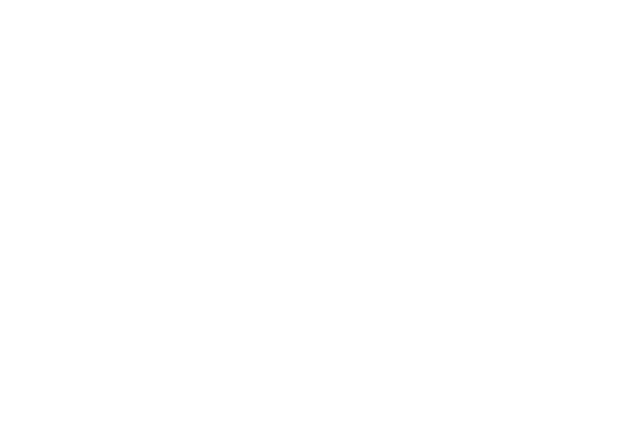
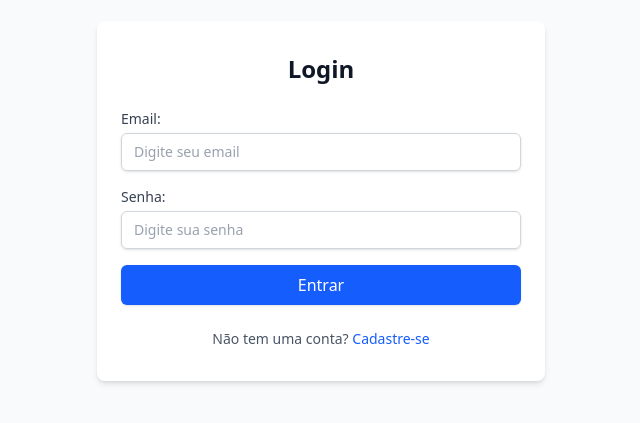
Before and after one commit to stclaire1/hire-wire, a Vue app in the folder front-end/: page /login in a window 1280 px wide. Before the commit this address had no page. Shown: the part 199-622 px from the top of the page, without its empty margins (319-959 px from the left). Built offline with nearby package versions, Linux system fonts and the light colour scheme; the HTML template or start-up script is replaced by a standard one.

Commit message:
Create router file to handle navigation

```diff
--- a/front-end/src/router/index.ts
+++ b/front-end/src/router/index.ts
@@ -1,8 +1,49 @@
 import { createRouter, createWebHistory } from 'vue-router'
+import LoginView from '@/views/LoginView.vue'
+import RegisterView from '@/views/RegisterView.vue'
+import { useAuthStore } from '@/stores/auth'
+import HomeView from '@/views/HomeView.vue'
 
 const router = createRouter({
   history: createWebHistory(import.meta.env.BASE_URL),
-  routes: [],
+  routes: [
+    {
+      path: '/',
+      redirect: '/login'
+    },
+    {
+      path: '/login',
+      name: 'login',
+      component: LoginView,
+      meta: { requiresGuest: true }
+    },
+    {
+      path: '/register',
+      name: 'register',
+      component: RegisterView,
+      meta: { requiresGuest: true }
+    },
+    {
+      path: '/home',
+      name: 'home',
+      component: HomeView,
+      meta: { requiresAuth: true }
+    }
+  ],
+})
+
+// navigation guards (route protection, executed before each route change)
+router.beforeEach((to, from, next) => {
+  const authStore = useAuthStore()
+  authStore.initAuth()
+
+  if (to.meta.requiresAuth && !authStore.isAuthenticated) {
+    next('/login')
+  } else if (to.meta.requiresGuest && authStore.isAuthenticated) {
+    next('/home')
+  } else {
+    next()
+  }
 })
 
 export default router
```
